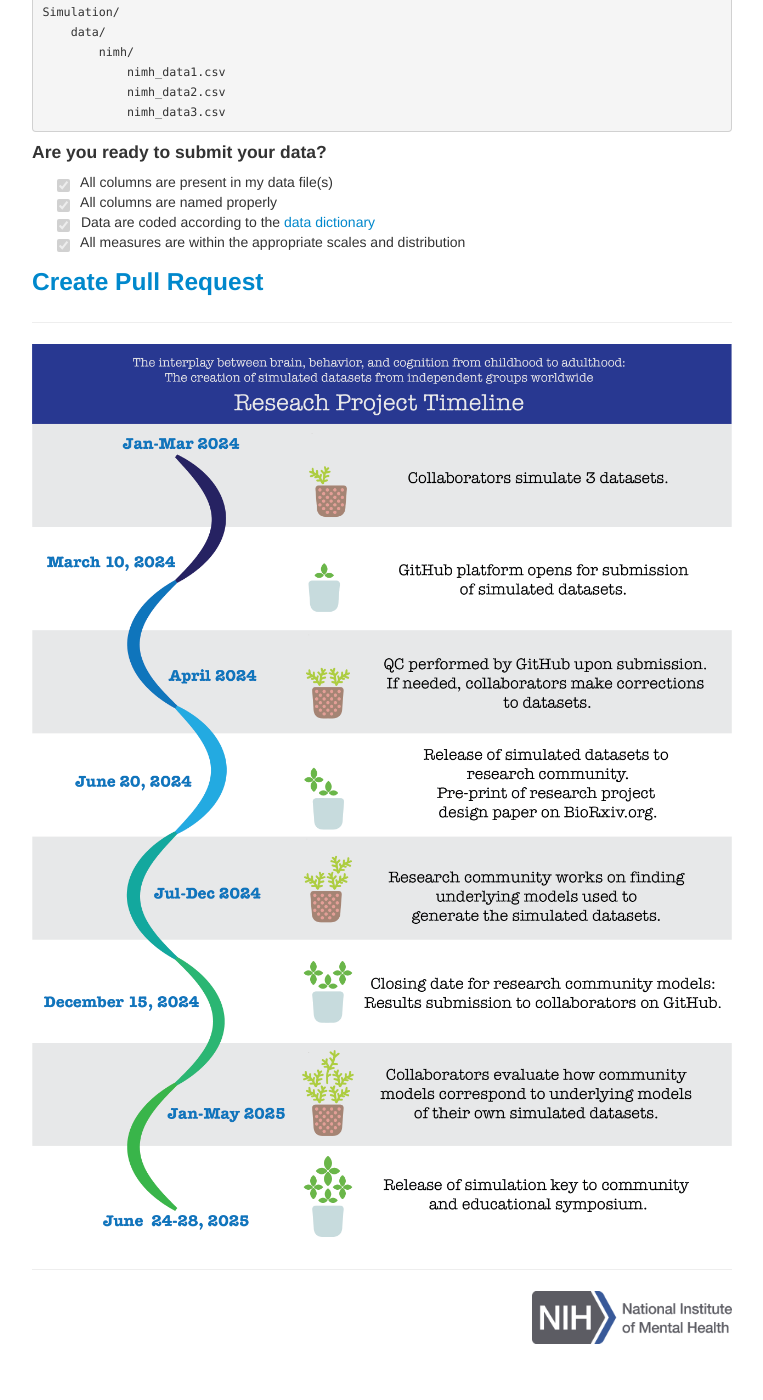
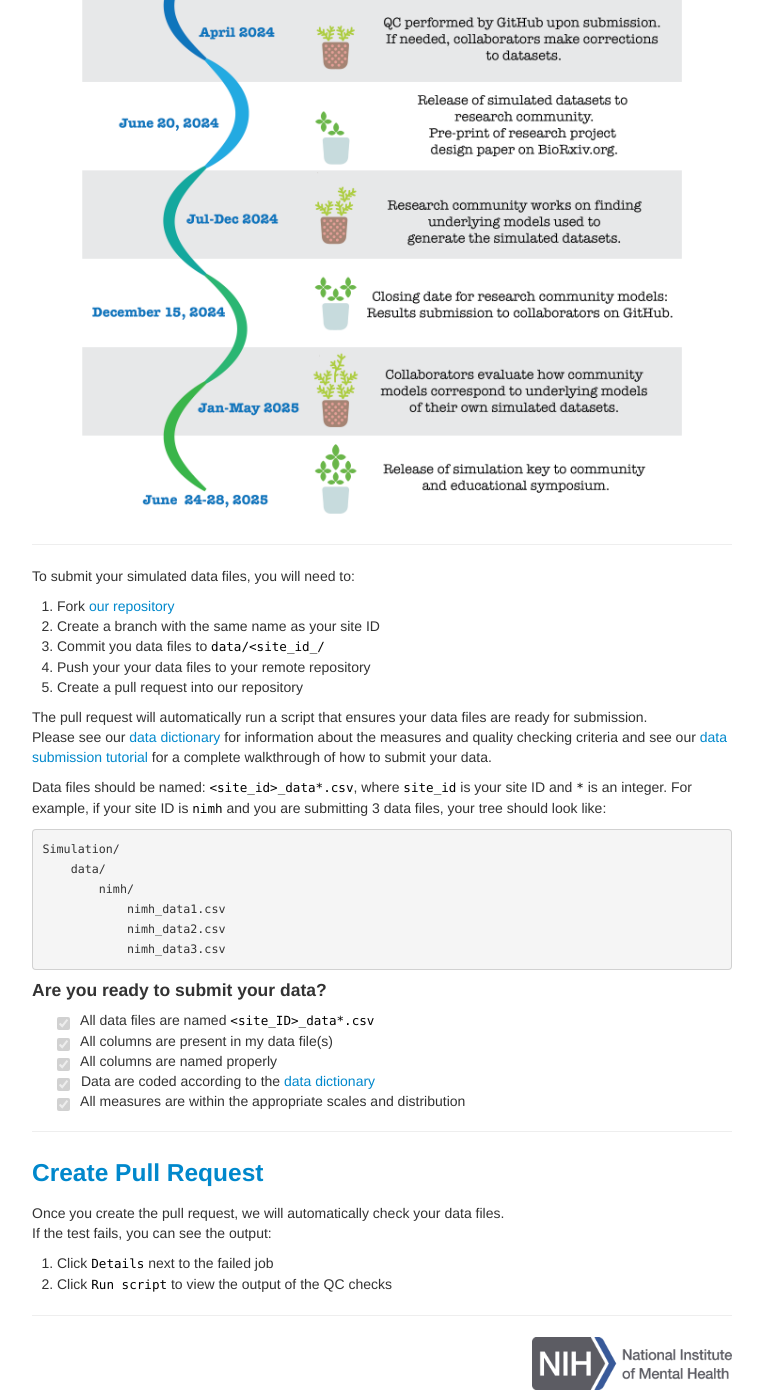
Before and after one commit to SoCoDeN/Simulation, a Jekyll site: the page built from index.md, in a window 1280 px wide and 1400 px high, scrolled down 586 px. Shown: the whole window, without its empty margins (258-1021 px from the left). Built offline with Jekyll 4.4.1, drawn with Linux system fonts in a browser that asks for light colours; before the commit the page ends 1940 px from its top, so only the background shows below that; some of the changed text lies outside the part shown.

Commit message:
reorganize index.md

````diff
--- a/index.md
+++ b/index.md
@@ -6,14 +6,20 @@ title: Welcome!
 #### Quick links:
 &emsp; [Project abstract](pages/full_abstract.html) \
 &emsp; [Description of measures and data dictionary](pages/measures.html) \
-&emsp; [Data submission tutorial](pages/tutorial.html)
+&emsp; [Data submission tutorial](pages/tutorial.html) \
+&emsp; [Ready to submit?](#ready)
 
 ---
+<p align="center">
+    <img src="./images/Workflow_simulation_6.png" width="600"/>
+</p>
 
+---
+{: id="ready"}
 To submit your simulated data files, you will need to:
 1. Fork [our repository](https://github.com/SoCoDeN/Simulation)
 2. Create a branch with the same name as your site ID
-3. Commit your data files to `data/<site_id>/`
+3. Commit you data files to `data/<site_id_/`
 4. Push your your data files to your remote repository
 5. Create a pull request into our repository
 
@@ -21,7 +27,7 @@ The pull request will automatically run a script that ensures your data files ar
 Please see our [data dictionary](pages/measures.html) for information about the measures and quality checking criteria
 and see our [data submission tutorial](pages/tutorial.html) for a complete walkthrough of how to submit your data.
 
-Data files should be named: `<site_id>_dataX.csv`, where `site_id` is your site ID and `X` is an integer.
+Data files should be named: `<site_id>_data*.csv`, where `site_id` is your site ID and `*` is an integer.
 For example, if your site ID is `nimh` and you are submitting 3 data files, your tree should look like:
 ```
 Simulation/
@@ -33,20 +39,22 @@ Simulation/
 ```
 
 #### Are you ready to submit your data?
+- [x] &ensp; All data files are named `<site_ID>_data*.csv`
 - [x] &ensp; All columns are present in my data file(s)
 - [x] &ensp; All columns are named properly
 - [x] &ensp; Data are coded according to the [data dictionary](pages/measures.html)
 - [x] &ensp; All measures are within the appropriate scales and distribution
 {: style='list-style-type: none'}
 
+---
 ### [Create Pull Request](https://github.com/SoCoDeN/Simulation/pulls)
 
----
-<p align="center">
-    <img src="./images/Workflow_simulation_6.png"/>
-</p>
+Once you create the pull request, we will automatically check your data files. \
+If the test fails, you can see the output:
+1. Click `Details` next to the failed job
+2. Click `Run script` to view the output of the QC checks
 
 ---
 <p align="right">
-    <img src="./images/NIH_NIMH_Master_Logo_2Color.png" width="200"/>
+    <img src="./images/NIH_NIMH_Master_Logo_2Color.png" alt="nimh" width="200"/>
 </p>
````
